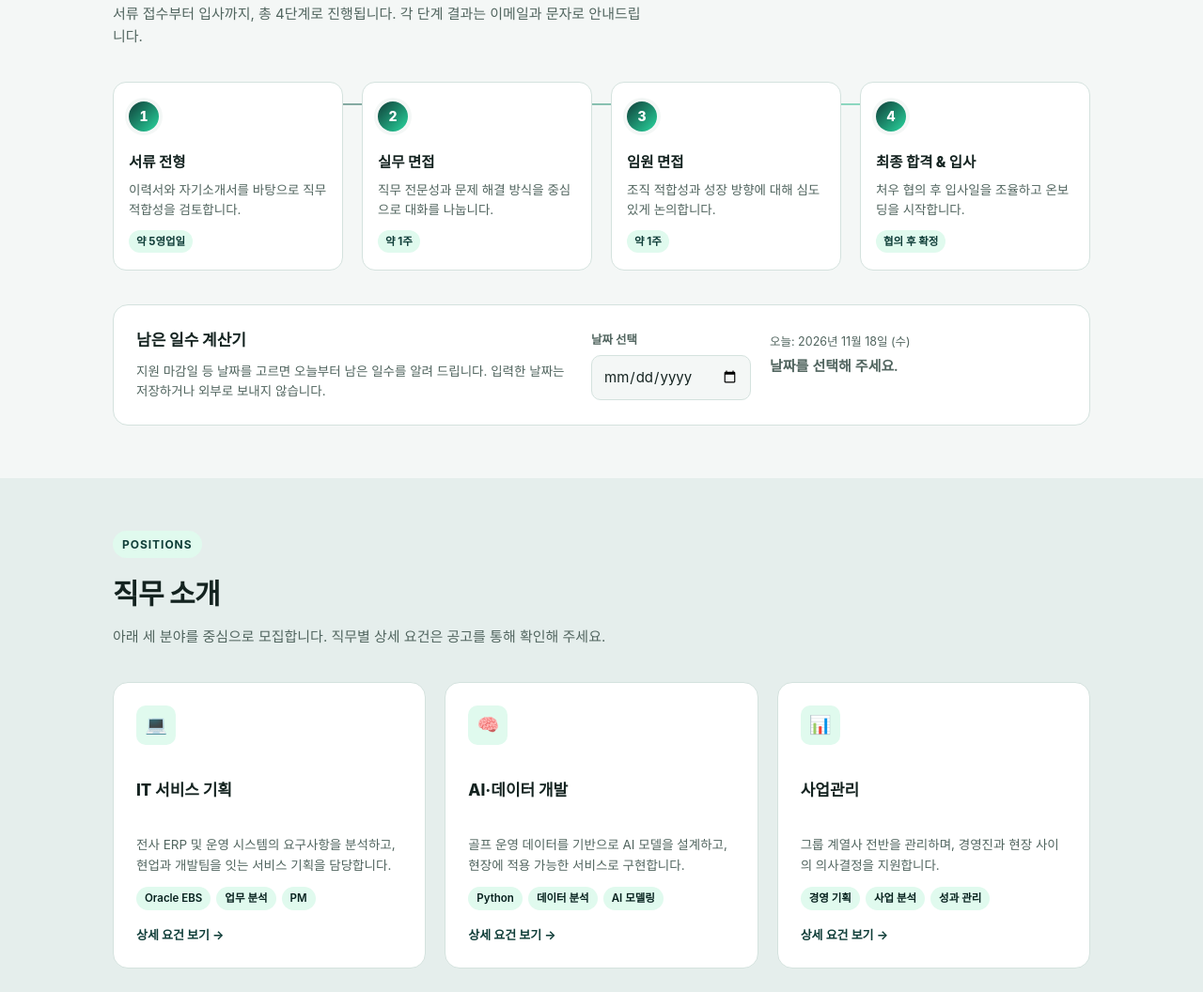
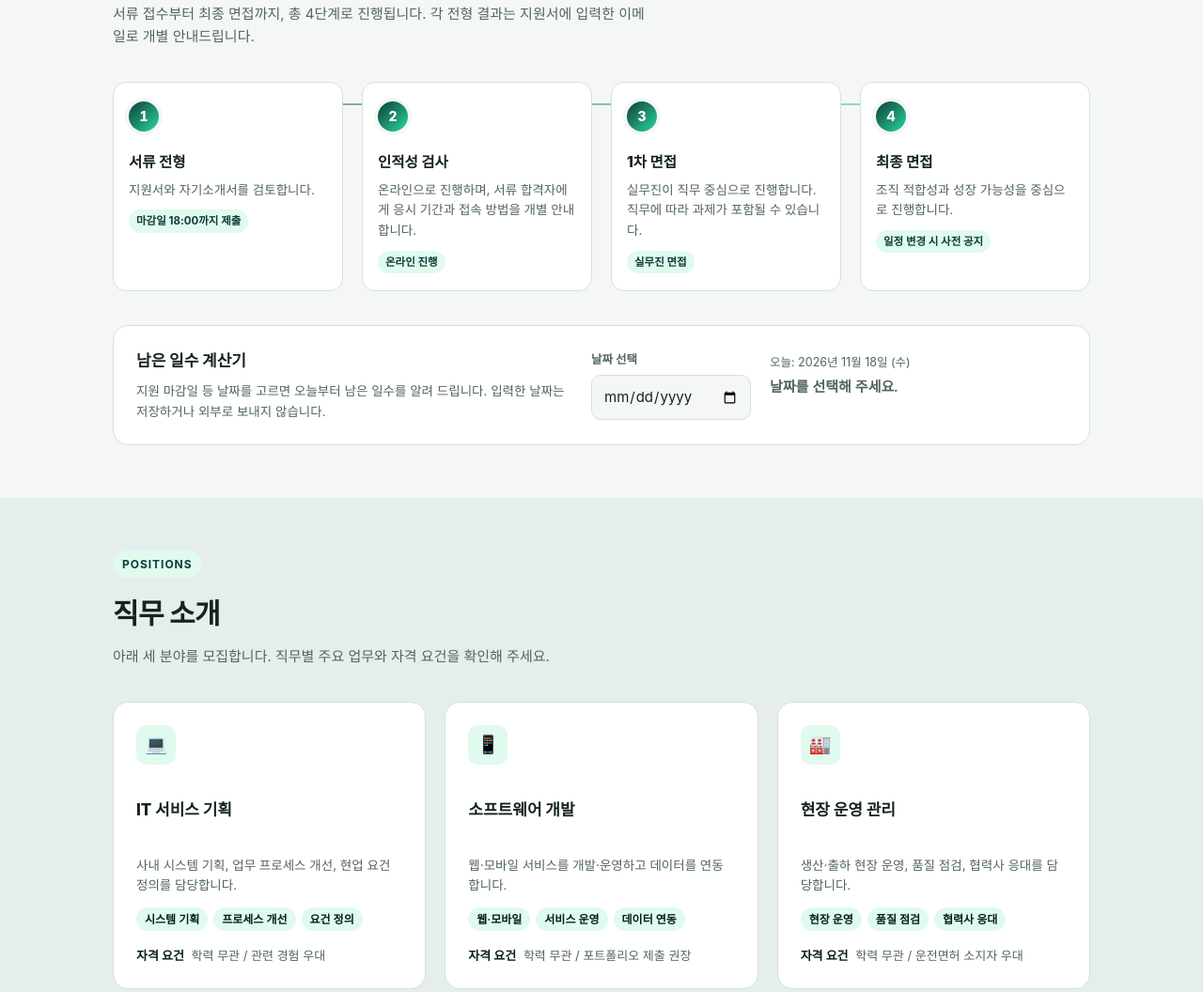
Before and after one commit to pdsmini7602-droid/dept-portal, a plain HTML site: page index.html in a window 1280 px wide. Shown: the part 712-1768 px from the top of the page at 94% size. Drawn offline with Linux system fonts and the light colour scheme.

Commit message:
Add files via upload

```diff
--- a/index.html
+++ b/index.html
@@ -1,11 +1,31 @@
+<!DOCTYPE html>
+<html lang="ko">
+<head>
+<meta charset="utf-8">
+<meta name="viewport" content="width=device-width, initial-scale=1, viewport-fit=cover">
 <meta name="claude:viewport-fit-sides" content="cover">
 <title>유진그룹 채용</title>
+<meta name="description" content="유진그룹 신입·경력 공개채용 안내. 채용 절차, 모집 직무, 자주 묻는 질문, 자료실을 한곳에서 확인하세요.">
+<meta property="og:type" content="website">
+<meta property="og:locale" content="ko_KR">
+<meta property="og:site_name" content="유진그룹 채용">
+<meta property="og:title" content="유진그룹 채용">
+<meta property="og:description" content="신입·경력 공개채용 안내. 채용 절차, 모집 직무, 자주 묻는 질문, 자료실을 한곳에서 확인하세요.">
+<meta property="og:url" content="https://example.com/">
+<meta property="og:image" content="https://example.com/files/preview.png">
+<meta property="og:image:type" content="image/png">
+<meta property="og:image:width" content="1200">
+<meta property="og:image:height" content="630">
+<meta property="og:image:alt" content="유진그룹 채용 - 함께 설계할 사람을 찾습니다">
+<meta name="twitter:card" content="summary_large_image">
+<meta name="twitter:title" content="유진그룹 채용">
+<meta name="twitter:description" content="신입·경력 공개채용 안내. 채용 절차, 모집 직무, 자주 묻는 질문, 자료실을 한곳에서 확인하세요.">
+<meta name="twitter:image" content="https://example.com/files/preview.png">
 <style>
   /*
     레이아웃 컨셉: 상단 고정 네비 + 섹션 단위 세로 스크롤.
     각 섹션은 scroll-margin-top으로 고정 메뉴 높이만큼 여백을 두어
     앵커 이동 시 제목이 가려지지 않도록 함.
-    색·글꼴·여백은 "우리 부서 포털" 디자인 시스템 토큰을 따름.
   */
   :root {
     --bg: #f4f7f6;
@@ -446,20 +466,19 @@
   .job-card p { font-size: 13.5px; color: var(--ink-soft); margin: 0; flex: 1; }
   .tags { display: flex; gap: 6px; flex-wrap: wrap; }
   .tag {
-    font-size: 11.5px;
+    font-size: 12px;
     font-weight: 600;
     color: var(--blue-deep);
     background: var(--sky-soft);
     border-radius: 999px;
     padding: 3px 9px;
   }
-  .job-card .more {
+  .job-card .req {
     font-size: 13px;
-    font-weight: 700;
-    color: var(--blue);
-    text-decoration: none;
+    color: var(--ink-soft);
     margin-top: 4px;
   }
+  .job-card .req b { color: var(--blue-deep); margin-right: 4px; }
 
   /* ---------- FAQ ---------- */
   .faq-list {
@@ -531,6 +550,7 @@
     border: 1px solid var(--line);
     border-radius: 999px;
     padding: 8px 16px;
+    min-height: 44px;
     cursor: pointer;
     transition: background .15s, color .15s, border-color .15s;
   }
@@ -639,6 +659,8 @@
     .file-btn { width: 100%; justify-content: center; }
   }
 </style>
+</head>
+<body>
 
 <script>
   /* 저장된 테마(또는 시스템 설정)를 화면이 그려지기 전에 적용 */
@@ -682,15 +704,15 @@
         <div class="hero-stats">
           <div class="stat"><div class="num">4</div><div class="label">전형 단계</div></div>
           <div class="stat"><div class="num">3</div><div class="label">모집 직무</div></div>
-          <div class="stat"><div class="num">15+</div><div class="label">레저·골프 분야 경력</div></div>
+          <div class="stat"><div class="num">3주</div><div class="label">접수 기간</div></div>
         </div>
       </div>
       <div class="hero-card">
         <h3>이번 채용 한눈에 보기</h3>
-        <div class="row"><span>접수 기간</span><b>상시 접수</b></div>
-        <div class="row"><span>서류 발표</span><b>접수 후 1주 이내</b></div>
+        <div class="row"><span>접수 기간</span><b>공고일로부터 3주간</b></div>
+        <div class="row"><span>접수 방법</span><b>채용 홈페이지 온라인 지원</b></div>
         <div class="row"><span>근무 형태</span><b>정규직 / 수습 3개월</b></div>
-        <div class="row"><span>근무지</span><b>본사 및 사업장</b></div>
+        <div class="row"><span>근무지</span><b>본사 및 각 사업장</b></div>
       </div>
     </div>
   </section>
@@ -699,31 +721,31 @@
     <div class="wrap">
       <span class="eyebrow">PROCESS</span>
       <h2 class="section-title">채용 절차</h2>
-      <p class="section-sub">서류 접수부터 입사까지, 총 4단계로 진행됩니다. 각 단계 결과는 이메일과 문자로 안내드립니다.</p>
+      <p class="section-sub">서류 접수부터 최종 면접까지, 총 4단계로 진행됩니다. 각 전형 결과는 지원서에 입력한 이메일로 개별 안내드립니다.</p>
       <div class="timeline">
         <div class="step">
           <div class="num-badge">1</div>
           <h4>서류 전형</h4>
-          <p>이력서와 자기소개서를 바탕으로 직무 적합성을 검토합니다.</p>
-          <span class="dur">약 5영업일</span>
+          <p>지원서와 자기소개서를 검토합니다.</p>
+          <span class="dur">마감일 18:00까지 제출</span>
         </div>
         <div class="step">
           <div class="num-badge">2</div>
-          <h4>실무 면접</h4>
-          <p>직무 전문성과 문제 해결 방식을 중심으로 대화를 나눕니다.</p>
-          <span class="dur">약 1주</span>
+          <h4>인적성 검사</h4>
+          <p>온라인으로 진행하며, 서류 합격자에게 응시 기간과 접속 방법을 개별 안내합니다.</p>
+          <span class="dur">온라인 진행</span>
         </div>
         <div class="step">
           <div class="num-badge">3</div>
-          <h4>임원 면접</h4>
-          <p>조직 적합성과 성장 방향에 대해 심도 있게 논의합니다.</p>
-          <span class="dur">약 1주</span>
+          <h4>1차 면접</h4>
+          <p>실무진이 직무 중심으로 진행합니다. 직무에 따라 과제가 포함될 수 있습니다.</p>
+          <span class="dur">실무진 면접</span>
         </div>
         <div class="step">
           <div class="num-badge">4</div>
-          <h4>최종 합격 &amp; 입사</h4>
-          <p>처우 협의 후 입사일을 조율하고 온보딩을 시작합니다.</p>
-          <span class="dur">협의 후 확정</span>
+          <h4>최종 면접</h4>
+          <p>조직 적합성과 성장 가능성을 중심으로 진행합니다.</p>
+          <span class="dur">일정 변경 시 사전 공지</span>
         </div>
       </div>
 
@@ -751,28 +773,28 @@
     <div class="wrap">
       <span class="eyebrow">POSITIONS</span>
       <h2 class="section-title">직무 소개</h2>
-      <p class="section-sub">아래 세 분야를 중심으로 모집합니다. 직무별 상세 요건은 공고를 통해 확인해 주세요.</p>
+      <p class="section-sub">아래 세 분야를 모집합니다. 직무별 주요 업무와 자격 요건을 확인해 주세요.</p>
       <div class="job-grid">
         <div class="job-card">
           <div class="icon">💻</div>
           <h4>IT 서비스 기획</h4>
-          <p>전사 ERP 및 운영 시스템의 요구사항을 분석하고, 현업과 개발팀을 잇는 서비스 기획을 담당합니다.</p>
-          <div class="tags"><span class="tag">Oracle EBS</span><span class="tag">업무 분석</span><span class="tag">PM</span></div>
-          <a class="more" href="#">상세 요건 보기 →</a>
+          <p>사내 시스템 기획, 업무 프로세스 개선, 현업 요건 정의를 담당합니다.</p>
+          <div class="tags"><span class="tag">시스템 기획</span><span class="tag">프로세스 개선</span><span class="tag">요건 정의</span></div>
+          <p class="req"><b>자격 요건</b> 학력 무관 / 관련 경험 우대</p>
         </div>
         <div class="job-card">
-          <div class="icon">🧠</div>
-          <h4>AI·데이터 개발</h4>
-          <p>골프 운영 데이터를 기반으로 AI 모델을 설계하고, 현장에 적용 가능한 서비스로 구현합니다.</p>
-          <div class="tags"><span class="tag">Python</span><span class="tag">데이터 분석</span><span class="tag">AI 모델링</span></div>
-          <a class="more" href="#">상세 요건 보기 →</a>
+          <div class="icon">📱</div>
+          <h4>소프트웨어 개발</h4>
+          <p>웹·모바일 서비스를 개발·운영하고 데이터를 연동합니다.</p>
+          <div class="tags"><span class="tag">웹·모바일</span><span class="tag">서비스 운영</span><span class="tag">데이터 연동</span></div>
+          <p class="req"><b>자격 요건</b> 학력 무관 / 포트폴리오 제출 권장</p>
         </div>
         <div class="job-card">
-          <div class="icon">📊</div>
-          <h4>사업관리</h4>
-          <p>그룹 계열사 전반을 관리하며, 경영진과 현장 사이의 의사결정을 지원합니다.</p>
-          <div class="tags"><span class="tag">경영 기획</span><span class="tag">사업 분석</span><span class="tag">성과 관리</span></div>
-          <a class="more" href="#">상세 요건 보기 →</a>
+          <div class="icon">🏭</div>
+          <h4>현장 운영 관리</h4>
+          <p>생산·출하 현장 운영, 품질 점검, 협력사 응대를 담당합니다.</p>
+          <div class="tags"><span class="tag">현장 운영</span><span class="tag">품질 점검</span><span class="tag">협력사 응대</span></div>
+          <p class="req"><b>자격 요건</b> 학력 무관 / 운전면허 소지자 우대</p>
         </div>
       </div>
     </div>
@@ -786,7 +808,7 @@
       <div class="faq-tools" role="search">
         <label class="faq-search" for="faq-q">
           <span class="faq-search-icon" aria-hidden="true">🔍</span>
-          <input id="faq-q" type="search" placeholder="키워드 검색 (예: 면접, 서류)" autocomplete="off">
+          <input id="faq-q" type="search" placeholder="키워드 검색 (예: 서류, 이메일)" autocomplete="off">
         </label>
         <div class="faq-cats" role="group" aria-label="FAQ 카테고리">
           <button type="button" class="chip is-on" data-cat="all" aria-pressed="true">전체</button>
@@ -799,19 +821,23 @@
       <div class="faq-list">
         <details class="faq-item" data-category="apply">
           <summary>지원 서류는 어떻게 제출하나요?<span class="q-mark">+</span></summary>
-          <div class="faq-body">채용 공고 하단의 지원하기 버튼을 통해 이력서와 자기소개서를 온라인으로 제출하시면 됩니다. 이메일 접수는 별도 공지가 있는 경우에만 가능합니다.</div>
+          <div class="faq-body">채용 홈페이지의 온라인 지원서에서 지원서와 자기소개서를 작성해 제출합니다. 이메일·방문 접수는 불가하며, 마감일 18:00까지 최종 제출해야 접수됩니다. 임시 저장 상태는 접수로 인정되지 않습니다.</div>
         </details>
         <details class="faq-item" data-category="process">
           <summary>경력직과 신입 전형이 다른가요?<span class="q-mark">+</span></summary>
-          <div class="faq-body">기본적인 4단계 절차는 동일하며, 경력직의 경우 실무 면접에서 프로젝트 경험 중심의 질의가 추가될 수 있습니다.</div>
+          <div class="faq-body">신입과 경력을 동시에 모집하며 전형 절차는 동일합니다. 경력 지원자는 경력기술서를 추가로 작성해야 합니다.</div>
         </details>
-        <details class="faq-item" data-category="process">
-          <summary>면접은 대면으로 진행되나요?<span class="q-mark">+</span></summary>
-          <div class="faq-body">실무 면접과 임원 면접 모두 원칙적으로 대면으로 진행되며, 지원자의 상황에 따라 화상 면접으로 조정될 수 있습니다.</div>
+        <details class="faq-item" data-category="apply">
+          <summary>졸업·경력 증명서도 지원할 때 내야 하나요?<span class="q-mark">+</span></summary>
+          <div class="faq-body">아니요. 졸업·경력 증명서 등 자격 증빙은 최종 합격 후 제출합니다. 지원 단계에서는 제출하지 않습니다.</div>
+        </details>
+        <details class="faq-item" data-category="apply">
+          <summary>여러 직무에 함께 지원할 수 있나요?<span class="q-mark">+</span></summary>
+          <div class="faq-body">직무별 중복 지원은 불가합니다. 중복 제출하면 마지막으로 제출한 건만 유효합니다.</div>
         </details>
         <details class="faq-item" data-category="result">
           <summary>지원 결과는 어떻게 안내받나요?<span class="q-mark">+</span></summary>
-          <div class="faq-body">각 전형 단계별 결과는 지원 시 입력하신 이메일과 휴대폰 번호로 순차 안내드립니다.</div>
+          <div class="faq-body">각 전형 단계별 결과는 지원서에 입력하신 이메일로 합격 여부와 관계없이 개별 안내드립니다.</div>
         </details>
         <p class="faq-empty" id="faq-empty" hidden>조건에 맞는 질문이 없습니다. 다른 키워드를 입력하거나 '전체'를 눌러 보세요.</p>
       </div>
@@ -1049,3 +1075,5 @@
     render();
   })();
 </script>
+</body>
+</html>
```
Also changed, not shown: files/preview.png (added), 1 other file.
